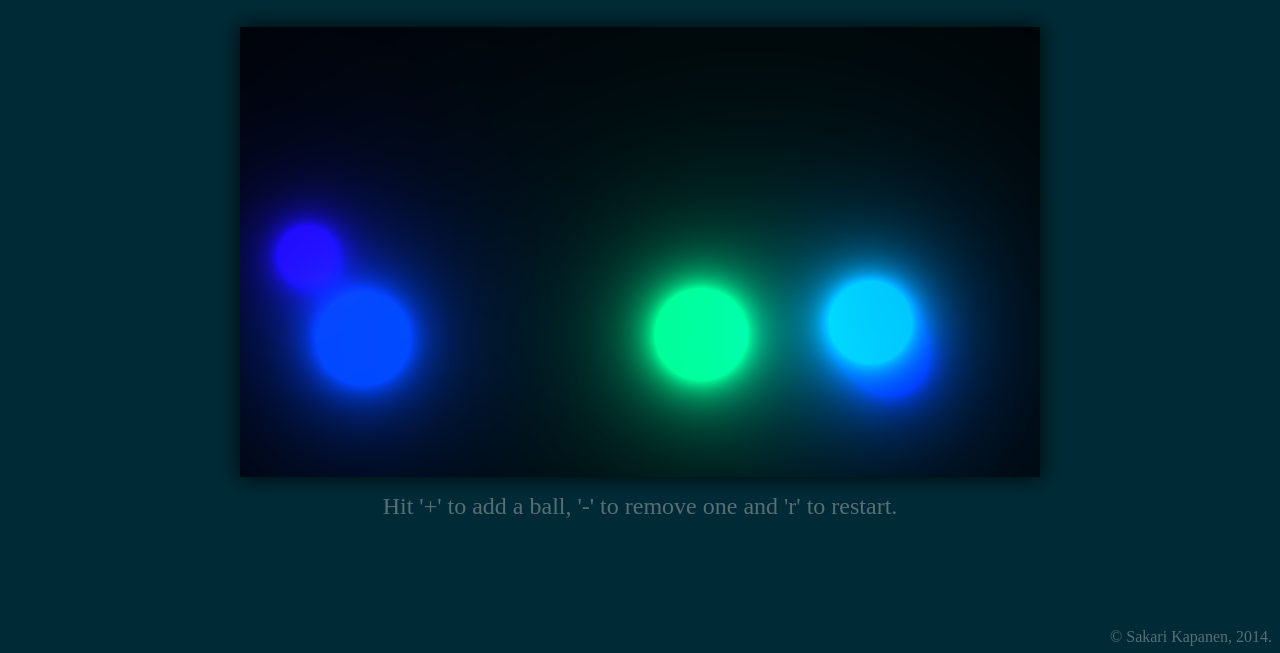
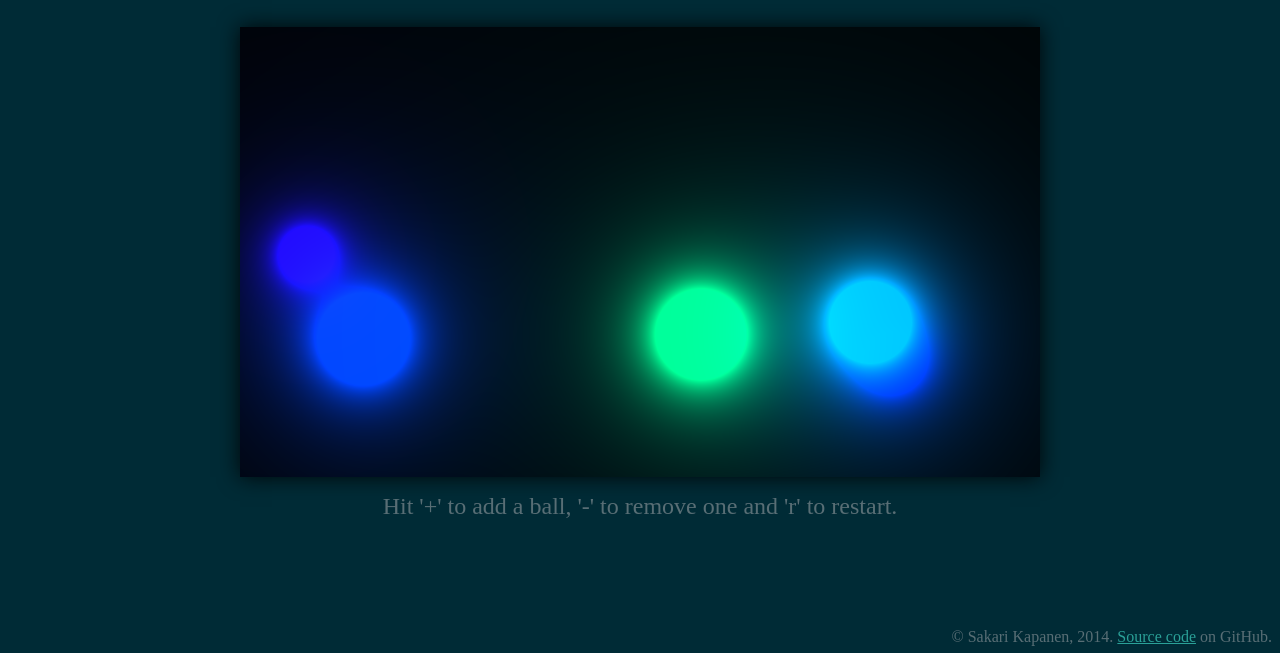
Before and after one commit to flannelhead/dynaballs, a plain HTML site: page index.html in a window 1280 px wide. Shown: the part 147-800 px from the top of the page. Drawn offline with Linux system fonts and the light colour scheme; animation ran at ten frames a second.

Commit message:
GitHub links.

```diff
--- a/dynaballs.css
+++ b/dynaballs.css
@@ -54,3 +54,11 @@ body {
     line-height: 2rem;
     padding-right: 0.5em;
 }
+
+a:link, a:visited {
+    color: #2aa198;
+}
+
+a:hover {
+    color: #859900;
+}
--- a/index.html
+++ b/index.html
@@ -30,6 +30,8 @@
 
         <span id='footer'>
             &copy Sakari Kapanen, 2014.
+            <a href="https://github.com/Flannelhead/dynaballs">Source code</a>
+            on GitHub.
         </span>
     </body>
 </html>
```
Also changed, not shown: README.md.
